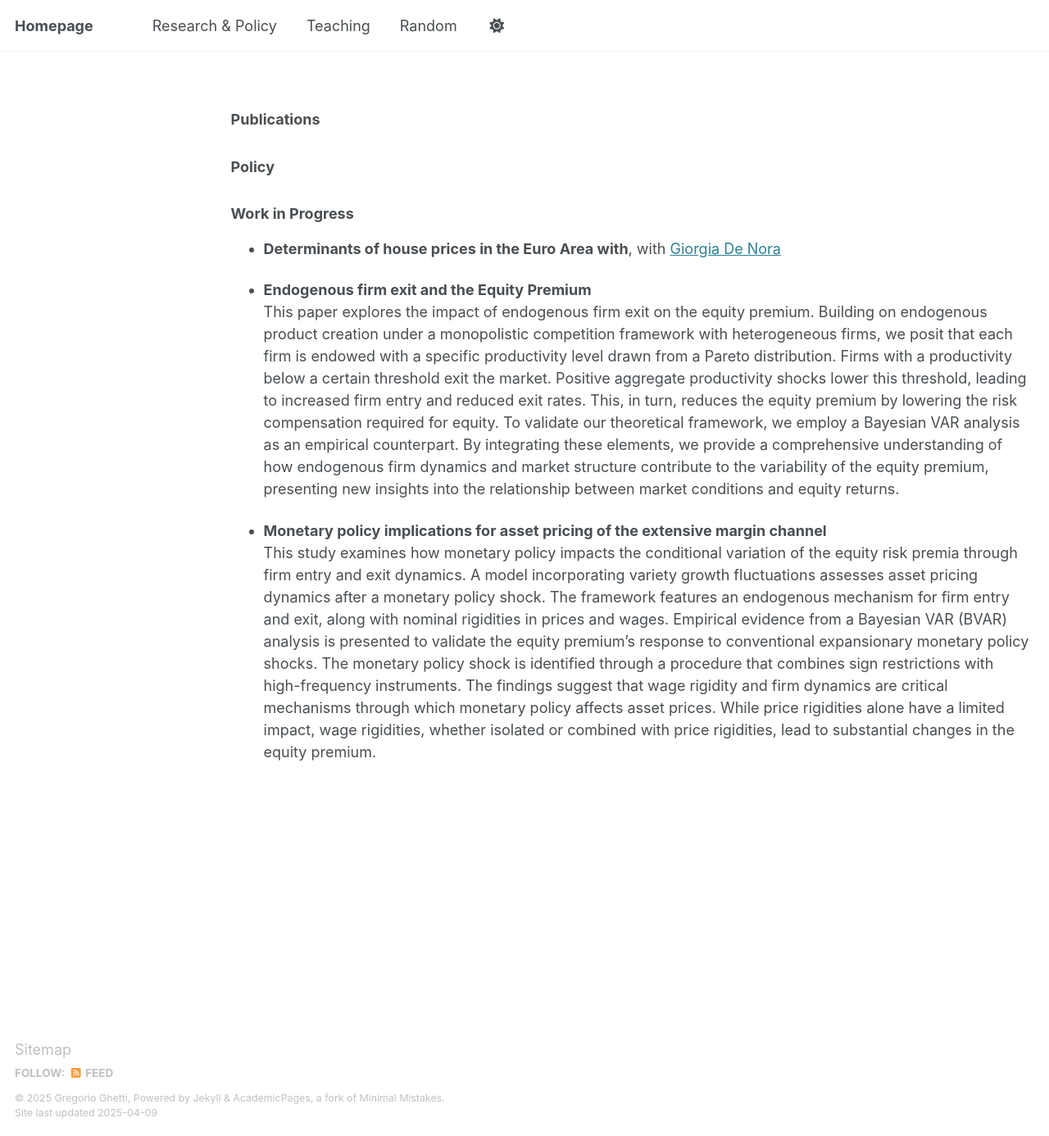
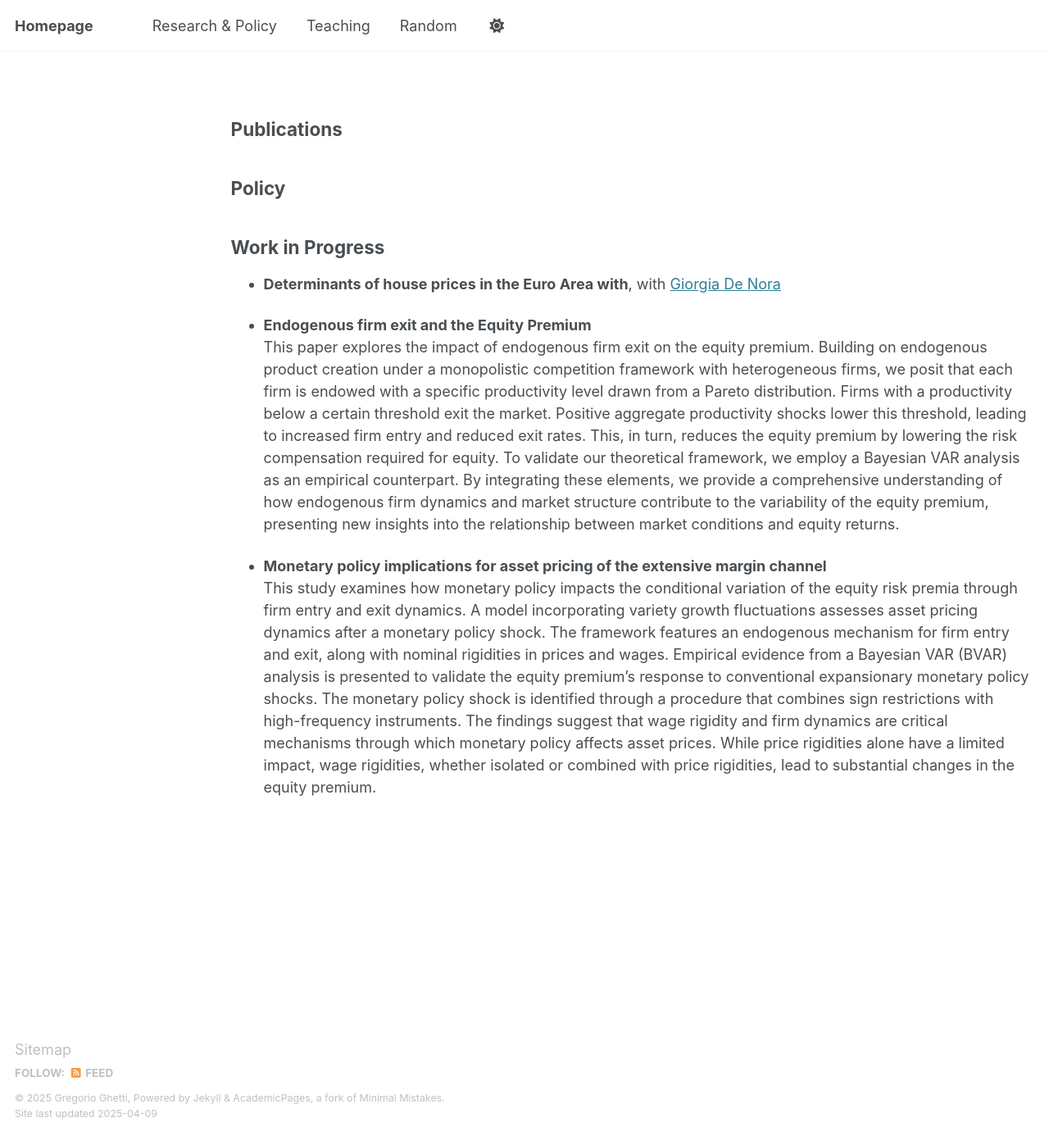
Before and after one commit to GregGh95/GregGh95.github.io, a Jekyll site: the page built from _pages/cv-json.md, in a window 1280 px wide and 1386 px high. Shown: the whole window at 82% size. Built offline with Jekyll 4.4.1, drawn with Linux system fonts in a browser that asks for light colours.

```diff
--- a/_pages/cv-json.md
+++ b/_pages/cv-json.md
@@ -7,12 +7,11 @@ redirect_from:
   - /rp
 ---
 
-### Publications
+## Publications
 
-### Policy
+## Policy
 
-
-### Work in Progress
+## Work in Progress
 
 * **Determinants of house prices in the Euro Area with**, with [Giorgia De Nora](https://www.ecb.europa.eu/pub/research/authors/profiles/giorgia-de-nora.en.html)
 
```
